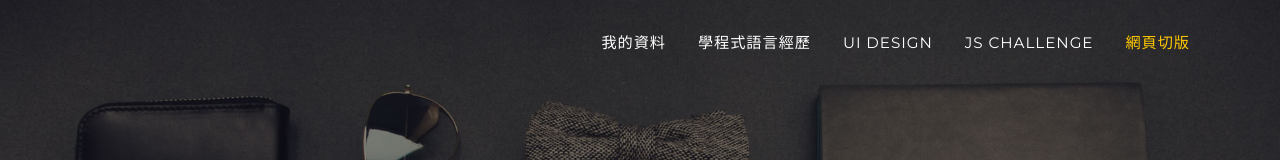
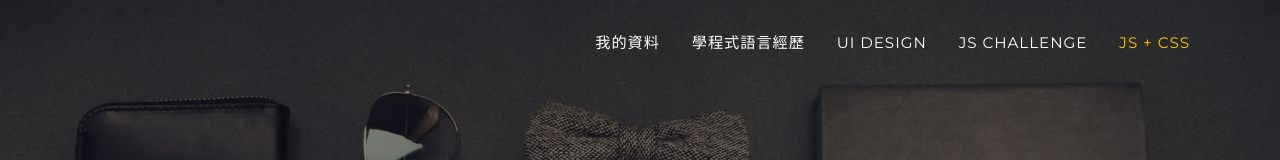
Before and after one commit to d1004221039/webDesign, a plain HTML site: page 4/index.html in a window 1280 px wide. Shown: the top 160 px of the page. Drawn offline with nearby package versions, Linux system fonts and the light colour scheme.

Commit message:
add change h2

```diff
--- a/4/index.html
+++ b/4/index.html
@@ -41,7 +41,7 @@
                     <li class="nav-item"><a class="nav-link" href="#experience">學程式語言經歷</a></li>
                     <li class="nav-item"><a class="nav-link" href="#UIDesign">UI Design</a></li>
                     <li class="nav-item"><a class="nav-link" href="#JSChallenge">JS Challenge</a></li>
-                    <li class="nav-item"><a class="nav-link" href="#scroll">網頁切版</a></li>
+                    <li class="nav-item"><a class="nav-link" href="#scroll">JS + CSS</a></li>
                 </ul>
             </div>
         </div>
@@ -543,7 +543,7 @@
     <section class="page-section " id="scroll">
         <div class="container px-5">
             <div class="text-center">
-                <h2 class="section-heading text-uppercase"> 網頁切版</h2>
+                <h2 class="section-heading text-uppercase"> JS + CSS</h2>
                 <h3 class="section-subheading text-muted">以下是我學習的頁面切版</h3>
             </div>
             <div class="row gx-5 align-items-center">
```
